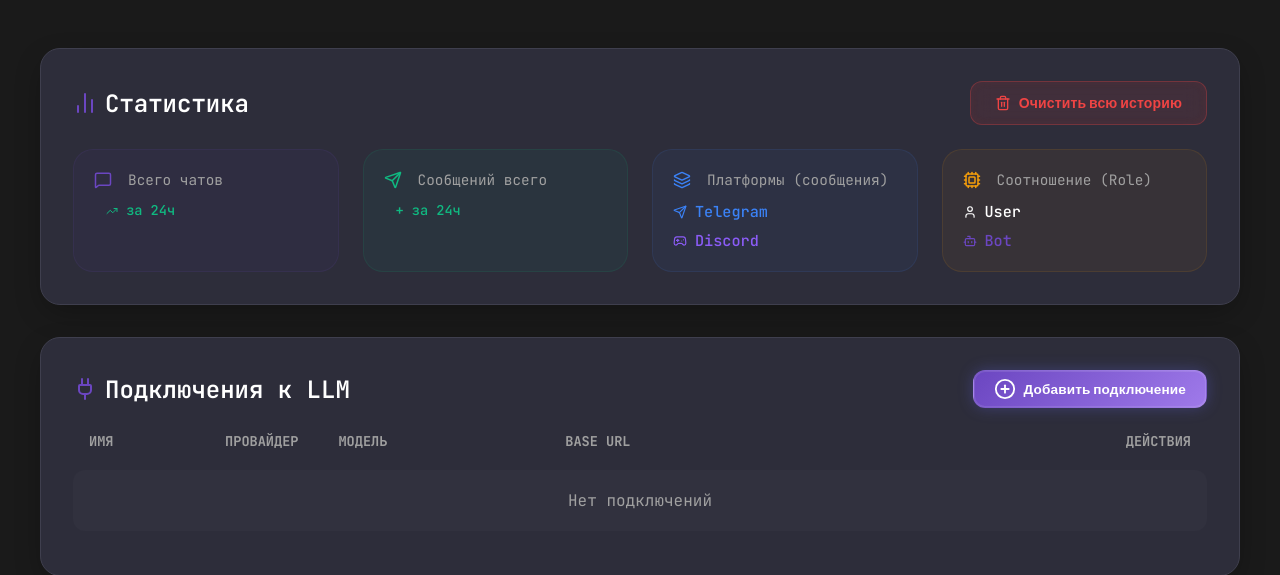
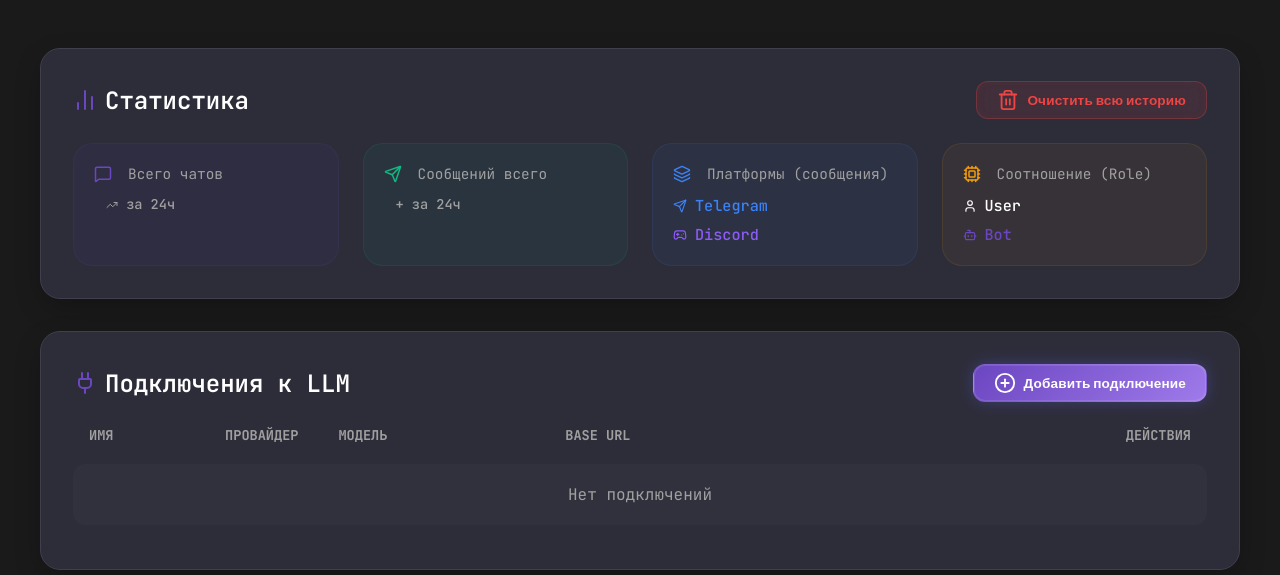
Before and after one commit to AndreyKilanov/llm_bot_admin, a Python web app: template src/web/templates/dashboard.html in a window 1280 px wide. Shown: the part 105-680 px from the top of the page. Run offline with Jinja, Linux system fonts and the light colour scheme; the template is opened without the code that fills it, so the values that code supplies are empty.

Commit message:
style(ui): improve statistics dashboard visual indicators

```diff
--- a/src/web/templates/components/stats.html
+++ b/src/web/templates/components/stats.html
@@ -5,8 +5,8 @@
             <i data-lucide="bar-chart-2" style="color: var(--accent-primary)"></i>
             Статистика
         </h2>
-        <button class="btn btn-danger flex" onclick="clearAll()">
-            <i data-lucide="trash-2" style="width: 16px; height: 16px;"></i>
+        <button class="btn btn-danger btn-sm" onclick="clearAll()">
+            <i data-lucide="trash-2" class="icon-small"></i>
             Очистить всю историю
         </button>
     </div>
@@ -23,7 +23,8 @@
             <div style="display: flex; align-items: baseline; gap: 0.75rem;">
                 <div style="font-size: 2rem; font-weight: 700; color: var(--text-primary);">{{ stats.chats_count }}
                 </div>
-                <div style="font-size: 0.85rem; color: var(--success); font-weight: 500;">
+                <div
+                    style="font-size: 0.85rem; color: {% if stats.active_chats_24h > 0 %}var(--success){% else %}var(--text-secondary){% endif %}; font-weight: 500;">
                     <i data-lucide="trending-up"
                         style="width: 12px; height: 12px; display: inline-block; vertical-align: middle;"></i>
                     {{ stats.active_chats_24h }} за 24ч
@@ -42,7 +43,8 @@
             <div style="display: flex; align-items: baseline; gap: 0.75rem;">
                 <div style="font-size: 2rem; font-weight: 700; color: var(--text-primary);">{{ stats.total_messages }}
                 </div>
-                <div style="font-size: 0.85rem; color: var(--success); font-weight: 500;">
+                <div
+                    style="font-size: 0.85rem; color: {% if stats.messages_24h > 0 %}var(--success){% else %}var(--text-secondary){% endif %}; font-weight: 500;">
                     +{{ stats.messages_24h }} за 24ч
                 </div>
             </div>
```
